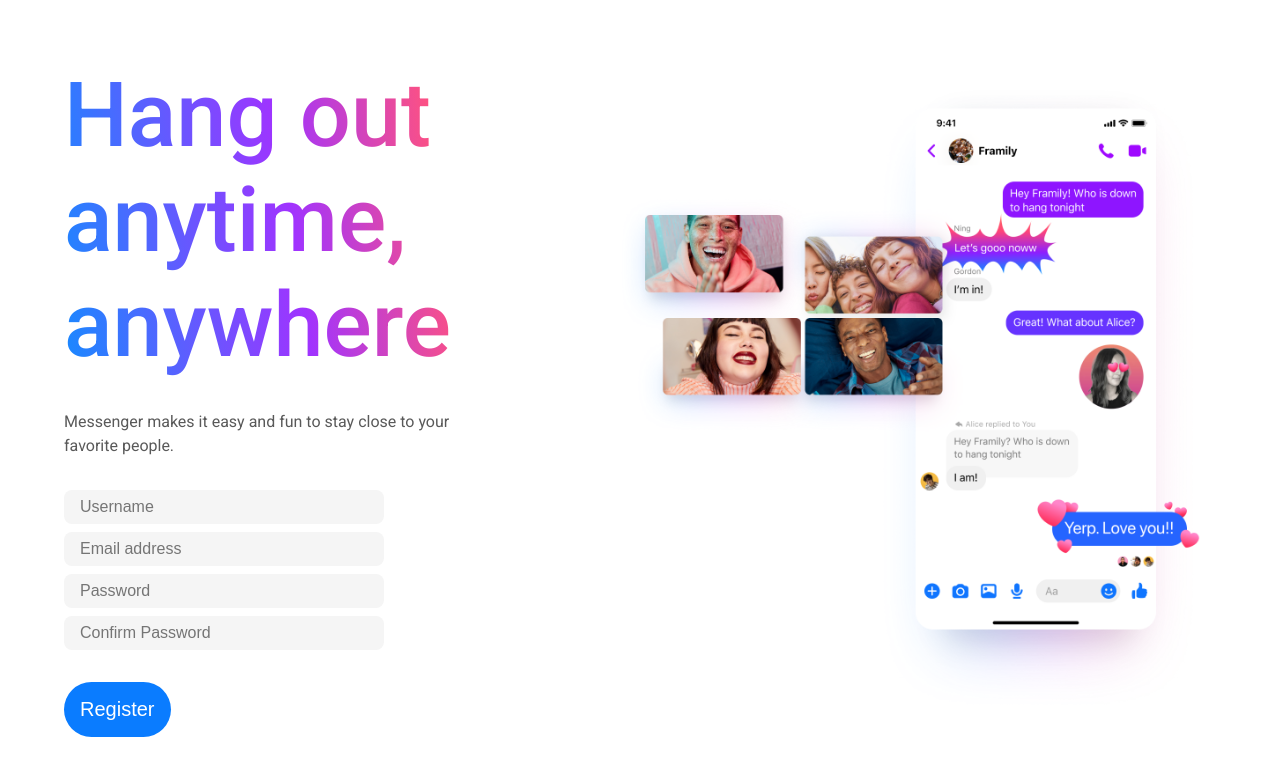
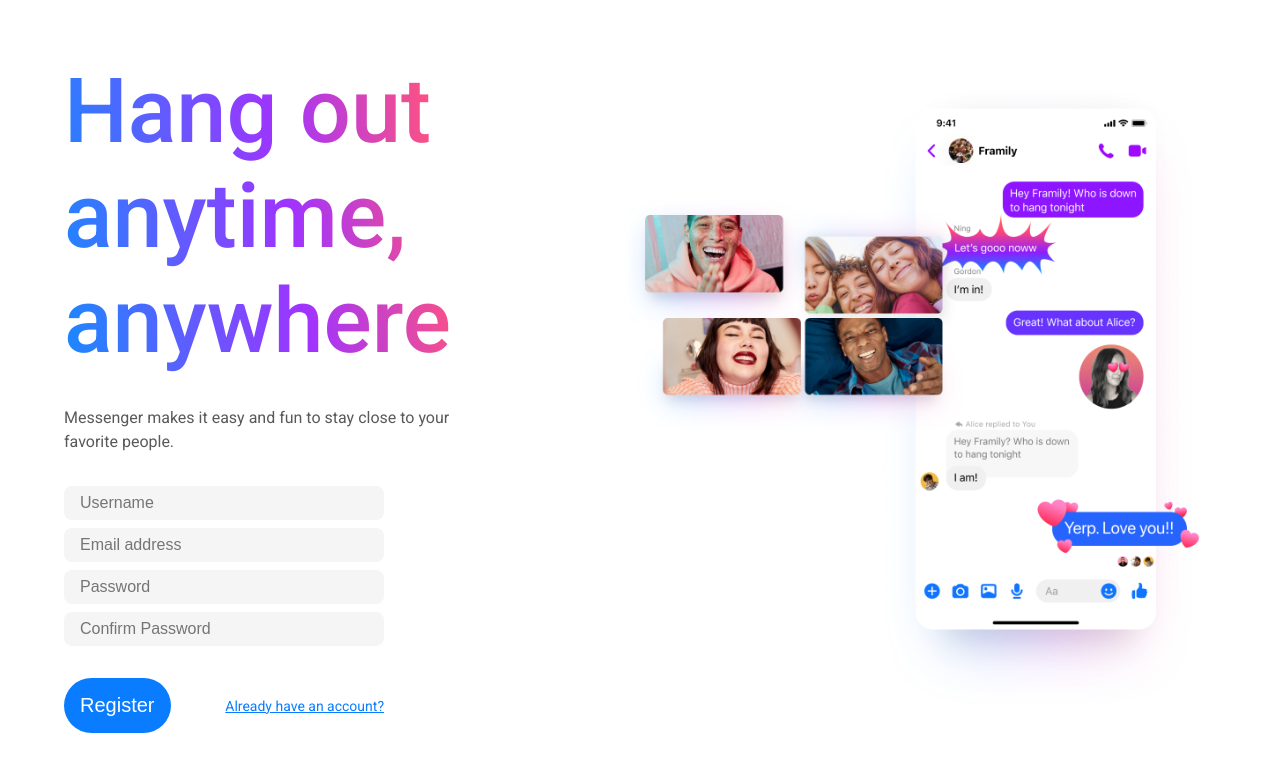
Before and after one commit to ianbrdeguzman/merng-messenger, a React (Create React App) app in the folder frontend/: page /register in a window 1280 px wide. Shown: the top 776 px of the page. Built offline with nearby package versions, Linux system fonts and the light colour scheme.

Commit message:
refactor login and register page

```diff
--- a/frontend/src/pages/login/Login.jsx
+++ b/frontend/src/pages/login/Login.jsx
@@ -5,11 +5,10 @@ import { useLazyQuery } from '@apollo/client';
 import Loader from '../../components/loader/Loader';
 import { ImSpinner2 } from 'react-icons/im';
 import { LOGIN_USER } from '../../apollo/query';
-import { useHistory } from 'react-router';
+import { Link } from 'react-router-dom';
 
-const Login = () => {
+const Login = ({ history }) => {
     const [error, setError] = useState(null);
-    const history = useHistory();
 
     const {
         register,
@@ -18,12 +17,11 @@ const Login = () => {
     } = useForm();
 
     const [loginUser, { loading }] = useLazyQuery(LOGIN_USER, {
-        onCompleted(res) {
-            if (res) history.push('/');
+        onCompleted: (data) => {
+            sessionStorage.setItem('token', data.login.token);
+            history.push('/');
         },
-        onError(error) {
-            setError(error.message);
-        },
+        onError: (error) => setError(error.message),
     });
 
     const handleSubmitOnClick = (data) => {
@@ -94,6 +92,7 @@ const Login = () => {
                                 <span>{errors.password.message}</span>
                             )}
                         </div>
+                        <div>
                             <button type='submit'>
                                 {loading ? (
                                     <Loader>
@@ -103,6 +102,8 @@ const Login = () => {
                                     'Log In'
                                 )}
                             </button>
+                            <Link to='/register'>Dont have an account?</Link>
+                        </div>
                     </form>
                 </div>
                 <div className='login__content__right'>
--- a/frontend/src/pages/login/login.scss
+++ b/frontend/src/pages/login/login.scss
@@ -80,12 +80,22 @@
                         color: #ff5280;
                     }
                 }
+                & > div:last-child {
+                    width: 100%;
+                    margin-top: 2rem;
+                    display: flex;
+                    justify-content: space-between;
+                    align-items: center;
+                    @media (min-width: 900px) {
+                        max-width: 320px;
+                    }
+
                     button {
                         display: block;
                         color: #ffffff;
                         min-width: 106.5px;
-                    margin-top: 2rem;
                         padding: 1rem;
+                        margin-right: 2rem;
                         border: none;
                         outline: none;
                         font-size: 20px;
@@ -94,6 +104,11 @@
                         &:hover {
                             filter: brightness(0.9);
                             cursor: pointer;
+                        }
+                    }
+                    a {
+                        font-size: 14px;
+                        color: #0a7cff;
                     }
                 }
             }
--- a/frontend/src/pages/register/Register.jsx
+++ b/frontend/src/pages/register/Register.jsx
@@ -5,11 +5,10 @@ import { useMutation } from '@apollo/client';
 import { REGISTER_USER } from '../../apollo/mutation';
 import Loader from '../../components/loader/Loader';
 import { ImSpinner2 } from 'react-icons/im';
-import { useHistory } from 'react-router';
+import { Link } from 'react-router-dom';
 
-const Register = () => {
+const Register = ({ history }) => {
     const [error, setError] = useState(null);
-    const history = useHistory();
 
     const {
         register,
@@ -19,12 +18,8 @@ const Register = () => {
     } = useForm();
 
     const [registerUser, { loading }] = useMutation(REGISTER_USER, {
-        update(_, res) {
-            if (res) history.push('/login');
-        },
-        onError(error) {
-            setError(error.message);
-        },
+        update: (_, __) => history.push('/login'),
+        onError: (error) => setError(error.message),
     });
 
     const handleSubmitOnClick = (data) => {
@@ -133,6 +128,7 @@ const Register = () => {
                                 <span>{errors.confirmPassword.message}</span>
                             )}
                         </div>
+                        <div>
                             <button type='submit'>
                                 {loading ? (
                                     <Loader>
@@ -142,6 +138,8 @@ const Register = () => {
                                     'Register'
                                 )}
                             </button>
+                            <Link to='/login'>Already have an account?</Link>
+                        </div>
                     </form>
                 </div>
                 <div className='register__content__right'>
--- a/frontend/src/pages/register/register.scss
+++ b/frontend/src/pages/register/register.scss
@@ -80,12 +80,22 @@
                         color: #ff5280;
                     }
                 }
+                & > div:last-child {
+                    width: 100%;
+                    margin-top: 2rem;
+                    display: flex;
+                    justify-content: space-between;
+                    align-items: center;
+                    @media (min-width: 900px) {
+                        max-width: 320px;
+                    }
+
                     button {
                         display: block;
                         color: #ffffff;
                         min-width: 106.5px;
-                    margin-top: 2rem;
                         padding: 1rem;
+                        margin-right: 2rem;
                         border: none;
                         outline: none;
                         font-size: 20px;
@@ -94,6 +104,11 @@
                         &:hover {
                             filter: brightness(0.9);
                             cursor: pointer;
+                        }
+                    }
+                    a {
+                        font-size: 14px;
+                        color: #0a7cff;
                     }
                 }
             }
```
Lines whose indentation alone changed are shown as unchanged.
